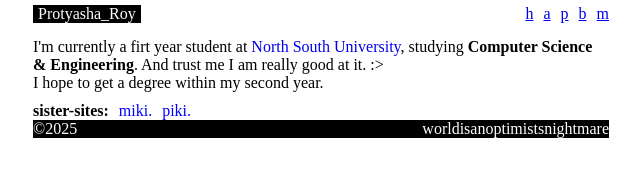
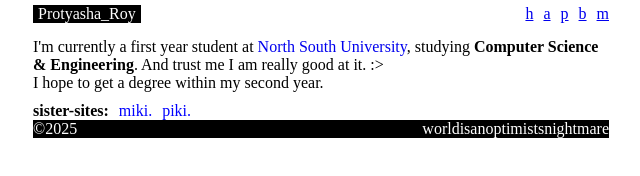
Before and after one commit to Protyasha-Roy/protyasha-roy.github.io, a plain HTML site: page index.html in a window 1280 px wide. Shown: the full height of the page, 319-959 px from the left. Drawn offline with Linux system fonts and the light colour scheme.

Commit message:
fixed spelling

```diff
--- a/index.html
+++ b/index.html
@@ -22,7 +22,7 @@
 
     <main>
         <section>
-            <p>I'm currently a firt year student at <a target="_blank" href="https://www.northsouth.edu/">North South University</a>, studying <strong>Computer Science & Engineering</strong>. And trust me I am really good at it. :></p>
+            <p>I'm currently a first year student at <a target="_blank" href="https://www.northsouth.edu/">North South University</a>, studying <strong>Computer Science & Engineering</strong>. And trust me I am really good at it. :></p>
             <p>I hope to get a degree within my second year.</p>
         </section>
     </main>
```
